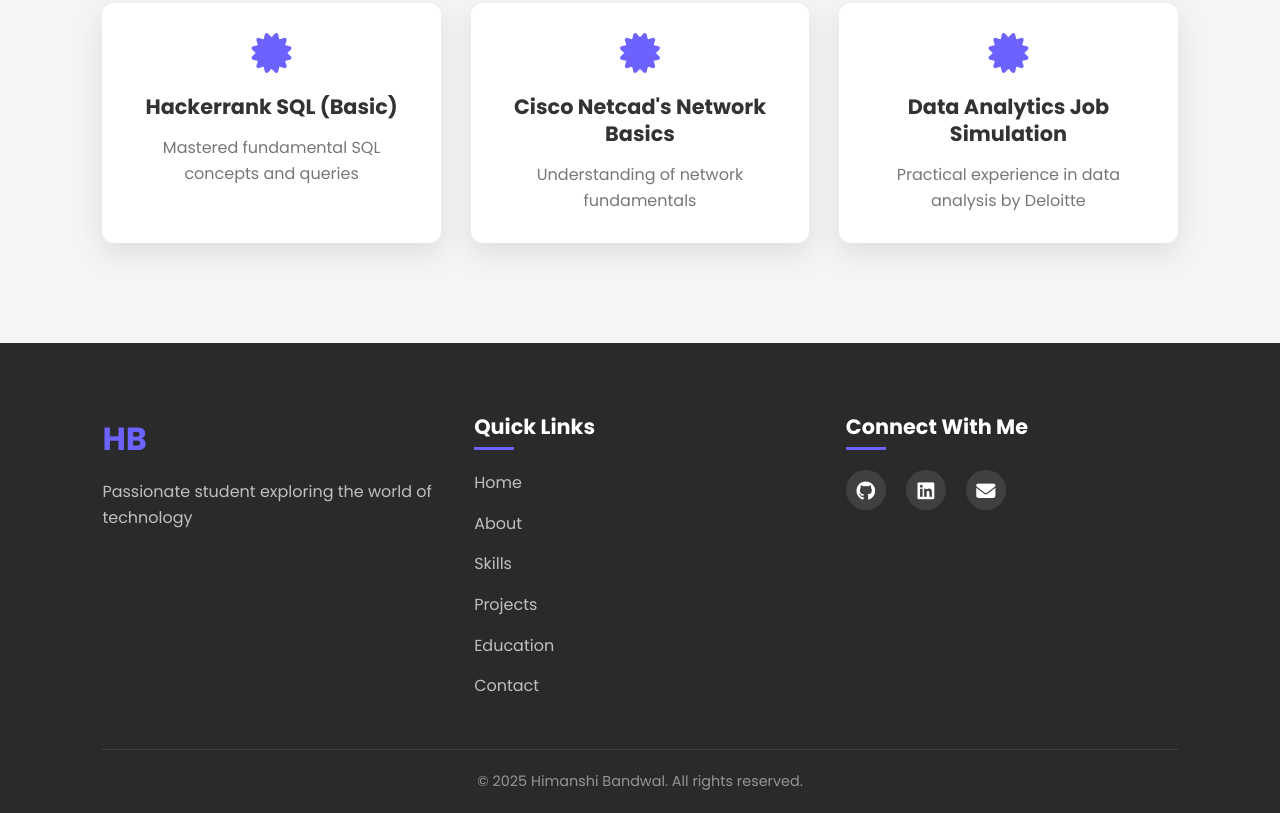
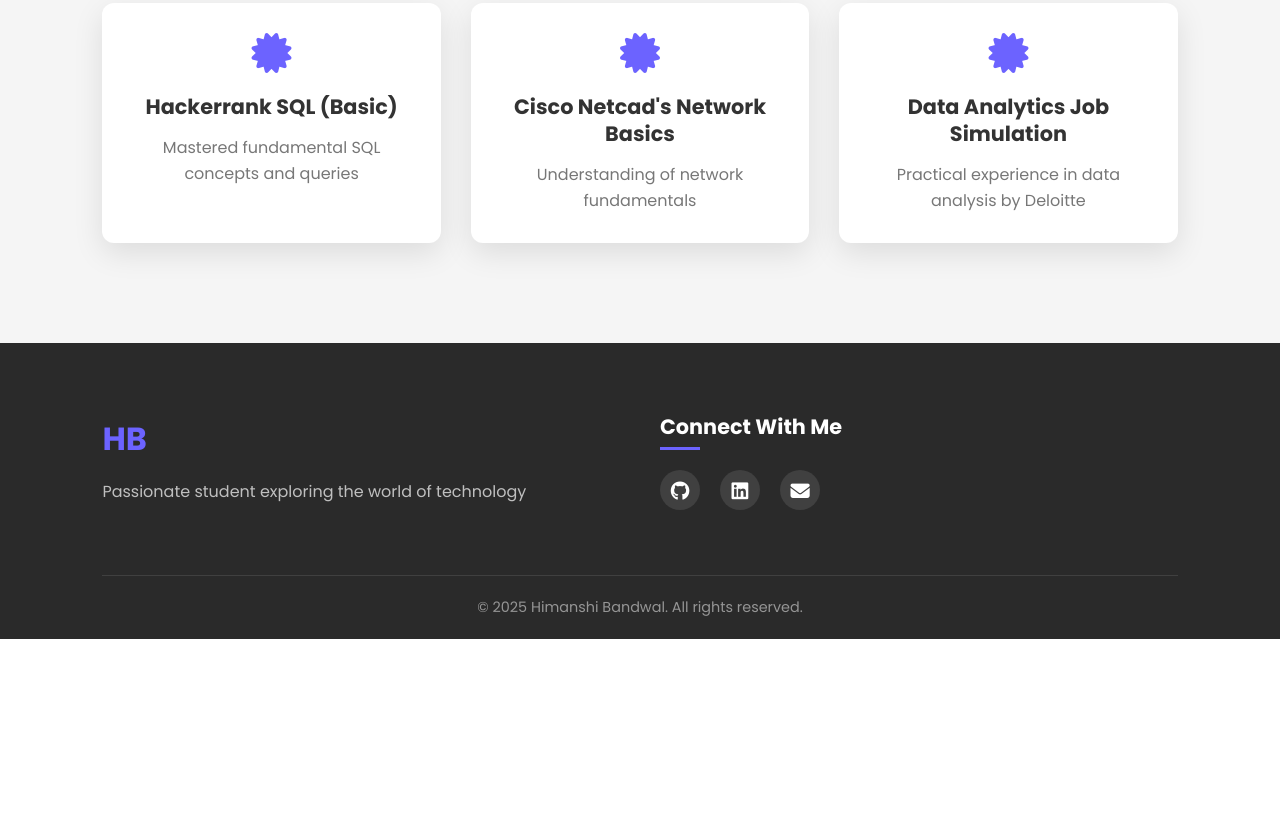
Before and after one commit to HimanshiBandwal/HimanshiBandwal.github.io, a plain HTML site: page index.html in a window 1280 px wide. Shown: the part 5716-6529 px from the top of the page. After the commit the page ends 6355 px from the top, so only its background shows below. Drawn offline with nearby package versions, Linux system fonts and the light colour scheme.

Commit message:
index.html

```diff
--- a/index.html
+++ b/index.html
@@ -371,17 +371,6 @@
             <div class="logo footer-logo">HB</div>
             <p>Passionate student exploring the world of technology</p>
         </div>
-            <div class="footer-links">
-                <h3>Quick Links</h3>
-                <ul>
-                    <li><a href="#home">Home</a></li>
-                    <li><a href="#about">About</a></li>
-                    <li><a href="#skills">Skills</a></li>
-                    <li><a href="#projects">Projects</a></li>
-                    <li><a href="#education">Education</a></li>
-                    <li><a href="#contact">Contact</a></li>
-                </ul>
-            </div>
         <div class="footer-social">
             <h3>Connect With Me</h3>
             <div class="social-links">
```
Lines whose indentation alone changed are shown as unchanged.
